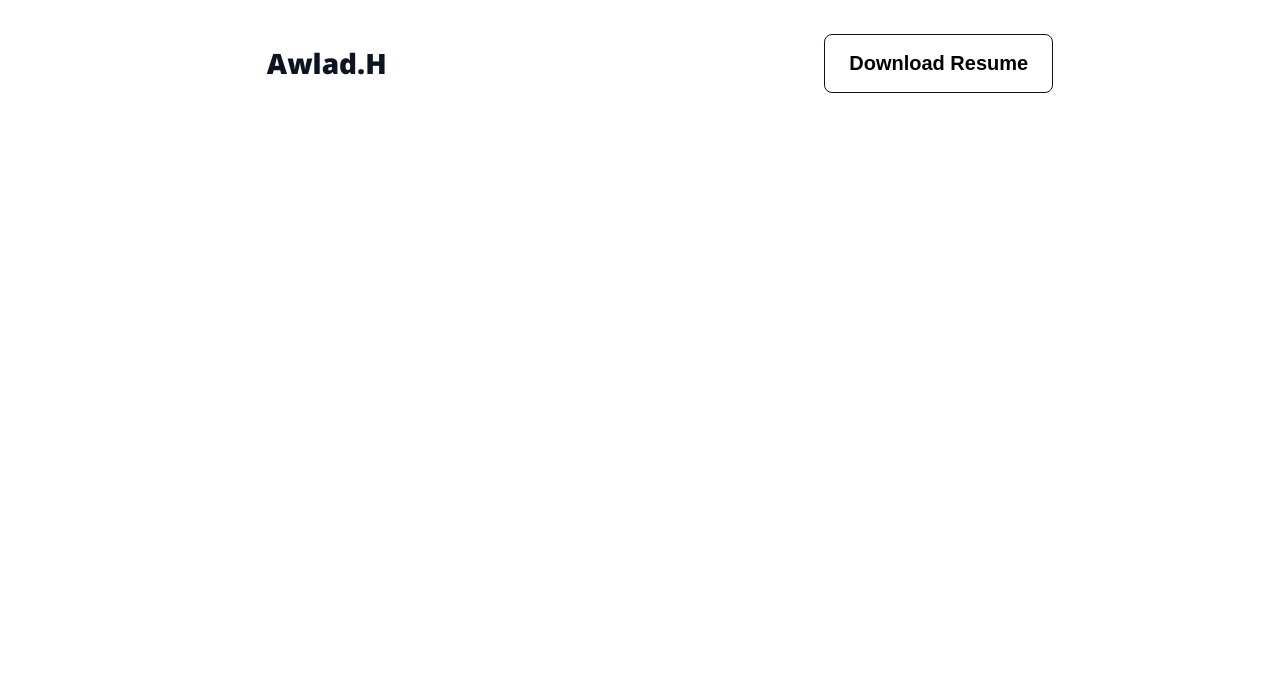
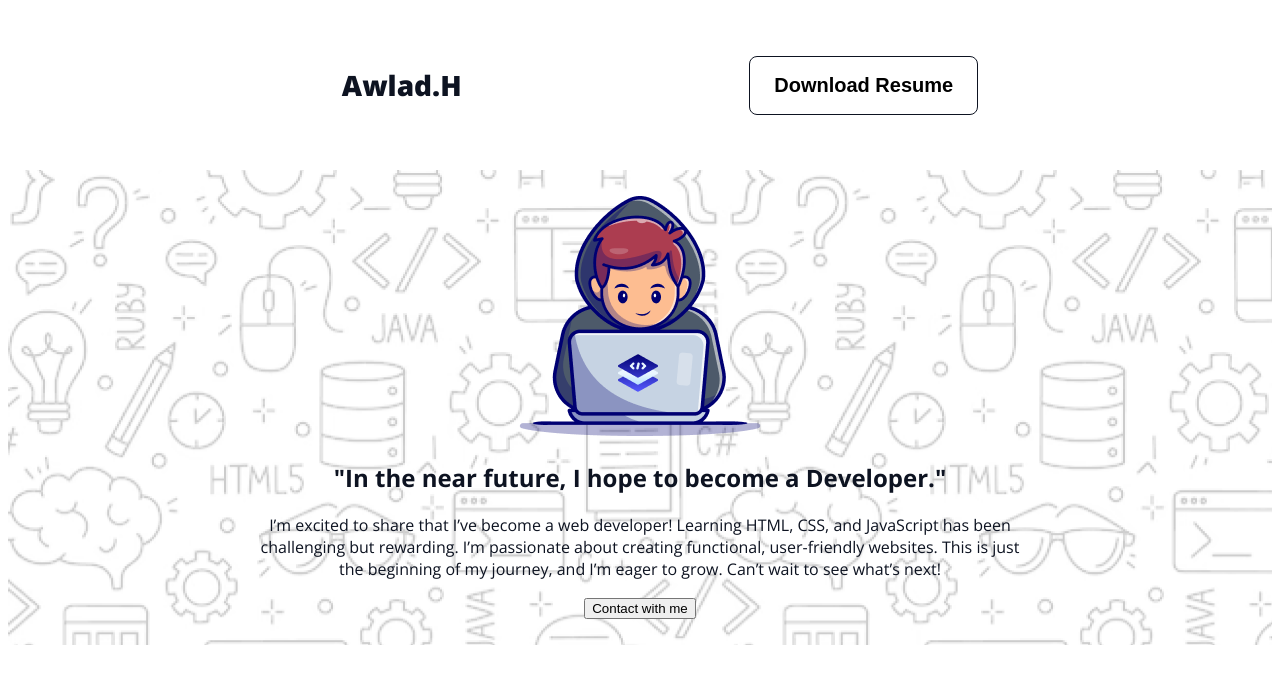
Before and after one commit to mahfuzarrahmanmunna/old-assignment-batch-10, a plain HTML site: page index.html in a window 1280 px wide. Drawn offline with nearby package versions, Linux system fonts and the light colour scheme; a web font is replaced by a local one.

Commit message:
this is so cool

```diff
--- a/index.html
+++ b/index.html
@@ -14,6 +14,15 @@
                 <li><button>Download Resume</button></li>
             </ul>
         </nav>
+        <section class="banner">
+            <div class="banner-model">
+                <img src="./assets/Group.png" alt="">
+                <h2 class="banner-header">"In the near future, I hope to become a Developer."</h2>
+                <p class="primary-desc">I’m excited to share that I’ve become a web developer! Learning HTML, CSS, and JavaScript has been challenging but rewarding. I’m passionate about creating functional, user-friendly websites. This is just the beginning of my journey,
+                    and I’m eager to grow. Can’t wait to see what’s next!</p>
+                <button>Contact with me</button>
+            </div>
+        </section>
     </header>
     <main>
 
--- a/styles/style.css
+++ b/styles/style.css
@@ -16,6 +16,7 @@ nav ul{
     display: flex;
     justify-content: space-around;
     align-items: center;
+    margin: 38px 150px;
 }
 nav ul li {
     list-style: none;
@@ -33,4 +34,12 @@ nav ul li button {
     background-color: white;
 }
 
+/* Banner Model */
+.banner {
+    background-image: url("../assets/Hero-bg.png");
+}
+.banner-model {
+    padding: 26px 251px;
+    text-align: center;
+}
 /* Shared link */
```
